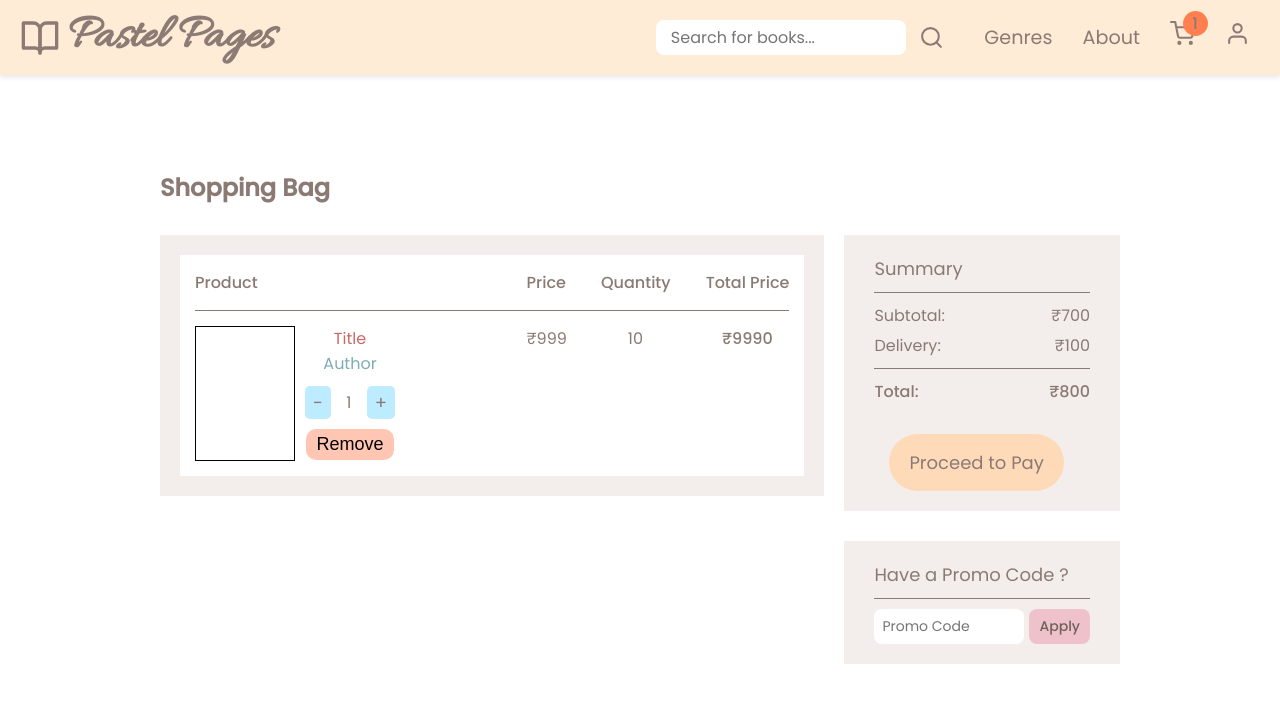
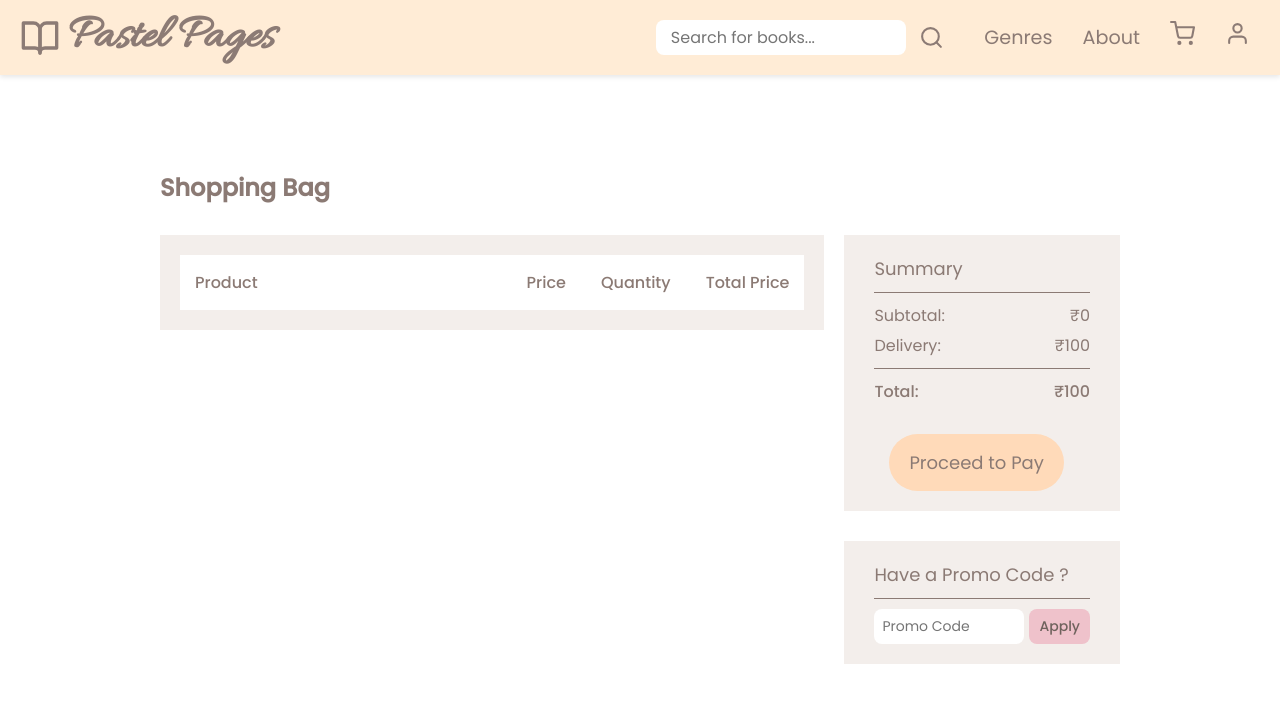
Before and after one commit to ishan1999-programmer/Pastel-Pages, a React (Vite) app: page /cart in a window 1280 px wide. Shown: the top 702 px of the page. Built offline with nearby package versions, Linux system fonts and the light colour scheme.

Commit message:
Cart Page almost done

```diff
--- a/src/Components/App.jsx
+++ b/src/Components/App.jsx
@@ -15,13 +15,34 @@ import SearchPage from "./SearchPage";
 export default function App() {
   let [genre, setGenre] = useState("");
   let [searchValue, setSearchValue] = useState("");
+  let [cartItems, setCartItems] = useState([]);
+
+  function changeTotalPrice(itemID, quantity) {
+    setCartItems(cartItems.map((val) => {
+      if (val.id === itemID) {
+        return {...val , totalPrice: val.discountedPrice*quantity}
+      }
+      else {
+        return val;
+      }
+    }))
+  }
+  let cartSize = cartItems.length;
+
+  function handleRemove(itemID) {
+    setCartItems(cartItems.filter((val) => val.id != itemID));
+  }
 
   let router = createBrowserRouter([
     {
       path: "/",
       element: (
         <>
-          <Navbar setGenre={setGenre} setSearchValue={setSearchValue} />
+          <Navbar
+            setGenre={setGenre}
+            setSearchValue={setSearchValue}
+            cartSize={cartSize}
+          />
           <HomePage />
         </>
       ),
@@ -30,8 +51,16 @@ export default function App() {
       path: "/search",
       element: (
         <>
-          <Navbar setGenre={setGenre} setSearchValue={setSearchValue} />
-          <SearchPage searchValue={searchValue} />
+          <Navbar
+            setGenre={setGenre}
+            setSearchValue={setSearchValue}
+            cartSize={cartSize}
+          />
+          <SearchPage
+            searchValue={searchValue}
+            setCartItems={setCartItems}
+            cartItems={cartItems}
+          />
         </>
       ),
     },
@@ -39,7 +68,11 @@ export default function App() {
       path: "/genre",
       element: (
         <>
-          <Navbar setGenre={setGenre} setSearchValue={setSearchValue} />
+          <Navbar
+            setGenre={setGenre}
+            setSearchValue={setSearchValue}
+            cartSize={cartSize}
+          />
           <Genre genre={genre} />
         </>
       ),
@@ -48,7 +81,11 @@ export default function App() {
       path: "/about",
       element: (
         <>
-          <Navbar setGenre={setGenre} setSearchValue={setSearchValue} />
+          <Navbar
+            setGenre={setGenre}
+            setSearchValue={setSearchValue}
+            cartSize={cartSize}
+          />
           <About />
         </>
       ),
@@ -57,8 +94,17 @@ export default function App() {
       path: "/cart",
       element: (
         <>
-          <Navbar setGenre={setGenre} setSearchValue={setSearchValue} />
-          <Cart />
+          <Navbar
+            setGenre={setGenre}
+            setSearchValue={setSearchValue}
+            cartSize={cartSize}
+          />
+          <Cart
+            cartItems={cartItems}
+            setCartItems={setCartItems}
+            handleRemove={handleRemove}
+            changeTotalPrice = {changeTotalPrice}
+          />
         </>
       ),
     },
@@ -66,7 +112,11 @@ export default function App() {
       path: "/createAccount",
       element: (
         <>
-          <Navbar setGenre={setGenre} setSearchValue={setSearchValue} />
+          <Navbar
+            setGenre={setGenre}
+            setSearchValue={setSearchValue}
+            cartSize={cartSize}
+          />
           <CreateAccount />
         </>
       ),
--- a/src/Components/Cart.jsx
+++ b/src/Components/Cart.jsx
@@ -1,7 +1,9 @@
 import React from "react";
 import CartItem from "./CartItem";
 
-const Cart = () => {
+const Cart = ({ cartItems, handleRemove,changeTotalPrice }) => {
+  let subtotal = 0;
+  cartItems.forEach((val) => (subtotal = subtotal + Number(val.totalPrice)));
   return (
     <div className="cart">
       <div className="cart-content">
@@ -20,7 +22,18 @@ const Cart = () => {
                 </div>
               </div>
               <div className="cart-content-box-left-inner-down">
-                <CartItem />
+                {cartItems.map((val) => (
+                  <CartItem
+                    handleRemove={handleRemove}
+                    key={val.id}
+                    id={val.id}
+                    title={val.title}
+                    writer={val.writer}
+                    bookCover={val.bookCover}
+                    discountedPrice={val.discountedPrice}
+                    changeTotalPrice = {changeTotalPrice}
+                  />
+                ))}
               </div>
             </div>
           </div>
@@ -30,7 +43,7 @@ const Cart = () => {
               <div className="subtotal-box">
                 <div className="subtotal">
                   <p>Subtotal:</p>
-                  <p>&#8377;700</p>
+                  <p>&#8377;{ subtotal}</p>
                 </div>
                 <div className="delivery-charge">
                   <p>Delivery:</p>
@@ -39,7 +52,7 @@ const Cart = () => {
               </div>
               <div className="final-amount-box">
                 <p className="final-amount">Total:</p>
-                <p>&#8377;800</p>
+                <p>&#8377;{ subtotal+100}</p>
               </div>
               <button type="button" className="pay-button">
                 Proceed to Pay
--- a/src/Components/CartItem.jsx
+++ b/src/Components/CartItem.jsx
@@ -1,27 +1,44 @@
-import React from "react";
+import React, { useState } from "react";
 
-const CartItem = () => {
+const CartItem = ({ id, title, writer, bookCover, discountedPrice,handleRemove,changeTotalPrice}) => {
+  let [cartItemQuantity, setCartItemQuantity] = useState(1);
   return (
     <div className="cart-item">
       <div className="cart-item-left">
         <div className="cart-item-image-box">
-          <img src="" alt="" />
+          <img src={bookCover ? bookCover : "no-image.jpg"} alt="" />
         </div>
         <div className="cart-item-details-box">
-          <p className="title"> Title</p>
-          <p className="writer">Author</p>
+          <p className="title"> {title}</p>
+          <p className="writer">{writer}</p>
           <div className="cart-item-quantity">
-            <button>-</button>
-            <p>1</p>
-            <button>+</button>
+            <button
+              onClick={() => {
+                if (cartItemQuantity > 1) {
+                  changeTotalPrice(id, cartItemQuantity - 1);
+                  setCartItemQuantity(cartItemQuantity - 1);
+                }
+              }}
+            >
+              -
+            </button>
+            <p>{cartItemQuantity}</p>
+            <button onClick={() => {
+              changeTotalPrice(id,cartItemQuantity+1)
+              setCartItemQuantity(cartItemQuantity + 1)
+            }}>
+              +
+            </button>
           </div>
-          <button className="remove-button">Remove</button>
+          <button className="remove-button" onClick={()=>handleRemove(id)}>Remove</button>
         </div>
       </div>
       <div className="cart-item-right">
-        <p className="price">&#8377;999</p>
-        <p className="quantity">10</p>
-        <p className="total-price">&#8377;9990</p>
+        <p className="price">&#8377;{discountedPrice}</p>
+        <p className="quantity">{cartItemQuantity}</p>
+        <p className="total-price">
+          &#8377;{discountedPrice * cartItemQuantity}
+        </p>
       </div>
     </div>
   );
--- a/src/Components/Navbar.jsx
+++ b/src/Components/Navbar.jsx
@@ -1,7 +1,7 @@
 import { useRef, useState } from "react";
 import { Link, redirect } from "react-router-dom";
 
-export default function Navbar({ setGenre, setSearchValue }) {
+export default function Navbar({ setGenre, setSearchValue,cartSize }) {
   let [genreDropdownOpen, setGenreDropdownOpen] = useState(false);
   let [inputValue, setInputValue] = useState("");
 
@@ -91,7 +91,7 @@ export default function Navbar({ setGenre, setSearchValue }) {
           About
         </Link>
         <Link className="cart-box" to="/cart" onClick={() => setGenre("")}>
-          <div className="cart-circle">1</div>
+          <div className="cart-circle" style={{ opacity: `${cartSize ? 1 : 0}`}}>{ cartSize}</div>
           <img src="./public/cart.svg" alt="" />
         </Link>
         <Link to="/createAccount" onClick={() => setGenre("")}>
--- a/src/Components/SearchPage.jsx
+++ b/src/Components/SearchPage.jsx
@@ -1,9 +1,11 @@
 import React, { useState, useEffect } from "react";
 import Book from "./Book";
+import CartItem from "./CartItem";
 
-const SearchPage = ({ searchValue }) => {
+const SearchPage = ({ searchValue, setCartItems, cartItems }) => {
   let [searchedBooks, setSearchedBooks] = useState([]);
   let [isLoading, setIsLoading] = useState(true);
+
 
   useEffect(() => {
     if (searchValue) {
@@ -18,19 +20,20 @@ const SearchPage = ({ searchValue }) => {
         `https://www.googleapis.com/books/v1/volumes?q=${searchValue}&key=AIzaSyCZ4Q5HkhNAMgIBF7fRhrhNxE0pvAgeJPA`
       );
       let jsonData = await data.json();
-      console.log(jsonData);
       setSearchedBooks(
         jsonData.items
           .filter((val) => val.volumeInfo.title.length < 50)
-          .map((val) => (
-            <Book
-              key={val.id}
-              id={val.id}
-              title={val.volumeInfo.title}
-              bookCover={("imageLinks" in val.volumeInfo) ? val.volumeInfo.imageLinks.thumbnail : undefined}
-              writer = {val.volumeInfo.authors[0]}
-            />
-          ))
+          .map((val) => {
+            return {
+              id: val.id,
+              title: val.volumeInfo.title,
+              writer: val.volumeInfo.authors[0],
+              bookCover:
+                "imageLinks" in val.volumeInfo
+                  ? val.volumeInfo.imageLinks.thumbnail
+                  : undefined,
+            };
+          })
       );
       setIsLoading(false);
     } catch (error) {
@@ -45,10 +48,54 @@ const SearchPage = ({ searchValue }) => {
           <div className="loading-page-spinner"></div>
         </div>
       ) : (
-        searchedBooks
+        searchedBooks.map((val) => {
+          let { op, dp } = generatePrices(val.id);
+          return (
+            <Book
+              key={val.id}
+              id={val.id}
+              title={val.title}
+              bookCover={val.bookCover}
+              writer={val.writer}
+              originalPrice={op}
+              discountedPrice={dp}
+              cartItems={cartItems}
+              setCartItems={setCartItems}
+            />
+          );
+        })
       )}
     </div>
   );
 };
 
 export default SearchPage;
+
+let generatePrices = (bookId) => {
+  const basePrice = 500 + (parseInt(bookId, 36) % 501);
+  const discount = Math.floor(basePrice * 0.2);
+  const discountedPrice = basePrice - discount;
+
+  return {
+    op: String(basePrice),
+    dp: String(discountedPrice),
+  };
+};
+
+/*
+let { op, dp } = generatePrices(val.id);
+<Book
+                key={val.id}
+                id={val.id}
+                title={val.volumeInfo.title}
+                bookCover={
+                  "imageLinks" in val.volumeInfo
+                    ? val.volumeInfo.imageLinks.thumbnail
+                    : undefined
+                }
+                writer={val.volumeInfo.authors[0]}
+                originalPrice={op}
+                discountedPrice={dp}
+                cartItems = {cartItems}
+                setCartItems={setCartItems}
+              />*/
--- a/src/index.css
+++ b/src/index.css
@@ -244,12 +244,26 @@
 .add-to-cart-button {
   cursor: pointer;
   border: none;
+  border-radius: 10px;
+}
+
+.add-to-cart-box{
   display: flex;
   align-items: center;
   gap: 15px;
   padding: 10px 20px;
   background-color: hsl(348, 59%, 85%);
   border-radius: 10px;
+}
+
+.added-to-cart-box{
+  padding: 10px 20px;
+  background-color: hsl(153, 50%, 74%);
+  border-radius: 10px;
+  font-size: 18px;
+  font-family: "poppins";
+  color: hsl(16, 9%, 50%);
+
 }
 
 .add-to-cart-button p {
@@ -263,7 +277,7 @@
   height: 25px;
 }
 
-.add-to-cart-button:hover {
+.add-to-cart-box:hover {
   background-color: hsl(348, 59%, 70%);
 }
 
@@ -371,14 +385,11 @@
 
 .cart-item-left {
   display: flex;
-  gap: 10px;
+  gap: 20px;
   max-width: 320px;
 }
 
-.title,
-.writer {
-  text-align: center;
-}
+
 
 .title {
   color: #c96868;
@@ -389,9 +400,15 @@
 }
 
 .cart-item-image-box {
-  border: 1px solid;
-  min-width: 100px;
-  height: 135px;
+  min-width: 80px;
+  height: 180px;
+  border-radius: 10px;
+}
+
+.cart-item-image-box img{
+  width: 100%;
+  height: 100%;
+  border-radius: 10px;
 }
 
 .cart-item-details-box {
@@ -399,7 +416,7 @@
   color: hsl(16, 9%, 50%);
   display: flex;
   flex-direction: column;
-  align-items: center;
+  align-items: flex-start;
 }
 
 .cart-item-quantity {
```
Also changed, not shown: src/Components/Book.jsx (+42 -20 lines).
